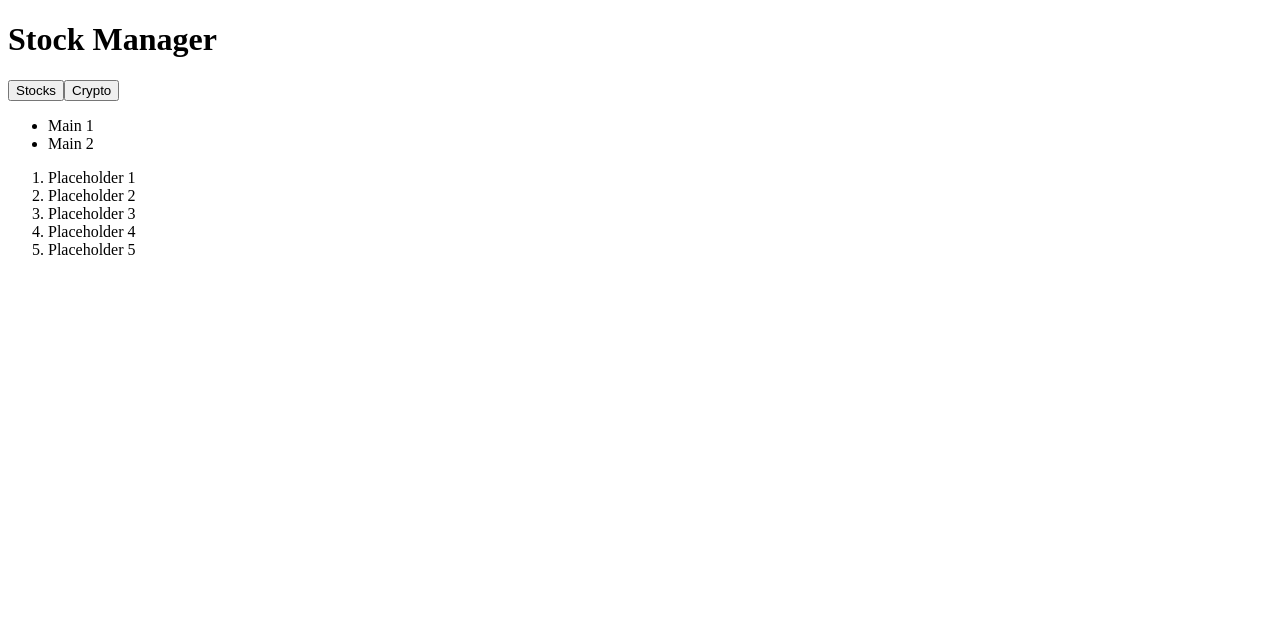
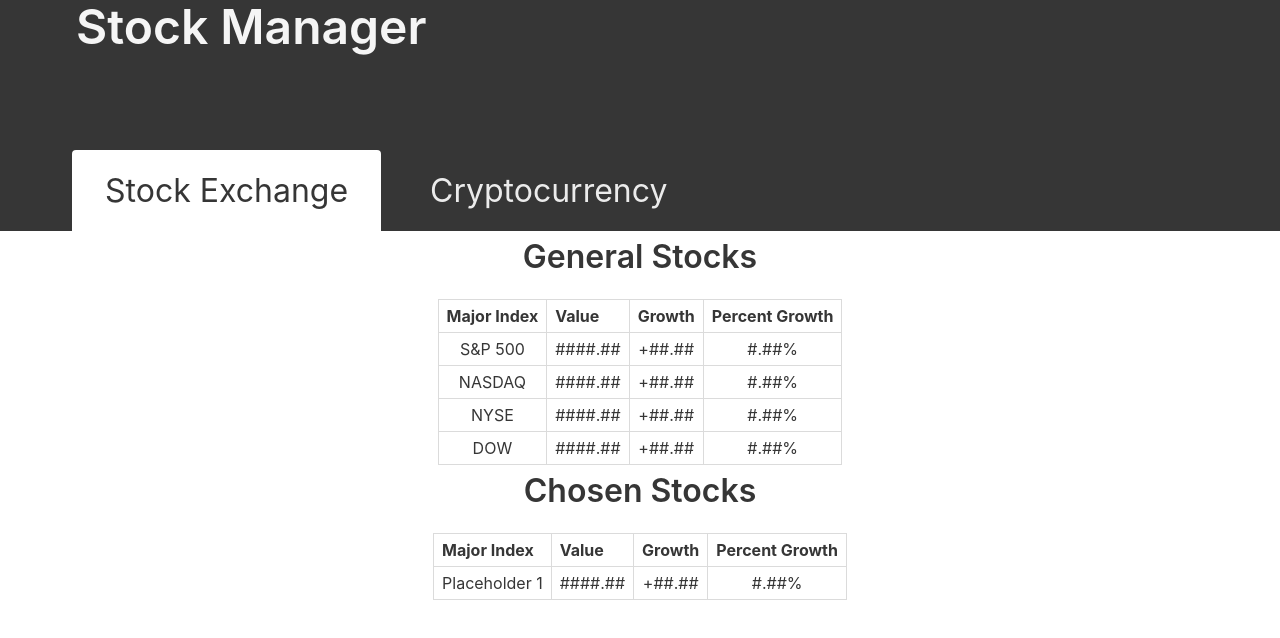
Before and after one commit to tzeuch0922/stock-manager, a plain HTML site: page index.html in a window 1280 px wide. Drawn offline with nearby package versions, Linux system fonts and the light colour scheme.

Commit message:
added basic structure using bulma

```diff
--- a/assets/css/style.css
+++ b/assets/css/style.css
@@ -0,0 +1,4 @@
+table.center {
+    margin-left: auto;
+    margin-right: auto;
+}
--- a/index.html
+++ b/index.html
@@ -3,28 +3,86 @@
 <head>
     <meta charset="UTF-8">
     <meta name="viewport" content="width=device-width, initial-scale=1.0">
+    <link rel="stylesheet" href="https://cdnjs.cloudflare.com/ajax/libs/bulma/0.9.0/css/bulma.min.css">
+    <link rel="stylesheet" href="./assets/css/style.css">
     <title>Stock Manager</title>
-    <!-- Title/Hero -->
-    <header>
-        <h1>Stock Manager</h1>
-    </header>
-
-    <main>
-        <button>Stocks</button><button>Crypto</button>
-        <ul>
-            <li>Main 1</li>
-            <li>Main 2</li>
-        </ul>
-        <ol>
-            <li>Placeholder 1</li>
-            <li>Placeholder 2</li>
-            <li>Placeholder 3</li>
-            <li>Placeholder 4</li>
-            <li>Placeholder 5</li>
-        </ol>
-    </main>
 </head>
 <body>
+    <!-- Hero -->
+    <section class="hero is-dark">
+        <div class="hero-head">
+            <div class="container">
+                <h1 class="title is-size-1 is-text-left has-text-light ml-3">Stock Manager</h1>
+            </div>
+        </div>
+        <div class="hero-body"></div>
+        <div class="hero-foot">
+            <nav class="tabs is-boxed">
+                <div class="container has-text-centered">
+                    <ul class="space-around">
+                        <li class="is-active is-size-3 mx-2"><a>Stock Exchange</a></li>
+                        <li class="is-size-3 mx-2"><a>Cryptocurrency</a></li>
+                    </ul>
+                </div>
+            </nav>
+        </div>
+    </section>
 
+    <!-- Main Content -->
+    <section>
+        <div class="has-text-centered my-2">
+            <h2 class="title is-size-3">General Stocks</h2>
+            <table class="table is-bordered is-narrow center">
+                <tr>
+                    <th>Major Index</th>
+                    <th>Value</th>
+                    <th>Growth</th>
+                    <th>Percent Growth</th>
+                </tr>
+                <tr>
+                    <td>S&P 500</td>
+                    <td id="sp500_raw" class="raw">####.##</td>
+                    <td id="sp500_growth" class="growth">+##.##</td>
+                    <td id="sp500_percent" class="percent">#.##%</td>
+                </tr>
+                <tr>
+                    <td>NASDAQ</td>
+                    <td id="nasdaq_raw" class="raw">####.##</td>
+                    <td id="nasdaq_growth" class="growth">+##.##</td>
+                    <td id="nasdaq_percent" class="percent">#.##%</td>
+                </tr>
+                <tr>
+                    <td>NYSE</td>
+                    <td id="nyse_raw" class="raw">####.##</td>
+                    <td id="nyse_growth" class="growth">+##.##</td>
+                    <td id="nyse_percent" class="percent">#.##%</td>
+                </tr>
+                <tr>
+                    <td>DOW</td>
+                    <td id="dow_raw" class="raw">####.##</td>
+                    <td id="dow_growth" class="growth">+##.##</td>
+                    <td id="dow_percent" class="percent">#.##%</td>
+                </tr>
+            </table>
+        </div>
+        <div class="has-text-centered my-2">
+            <h2 class="title is-size-3">Chosen Stocks</h2>
+            <table class="table is-bordered is-narrow center">
+                <tr>
+                    <th>Major Index</th>
+                    <th>Value</th>
+                    <th>Growth</th>
+                    <th>Percent Growth</th>
+                </tr>
+                <tr>
+                    <td>Placeholder 1</td>
+                    <td id="sp500_raw" class="raw">####.##</td>
+                    <td id="sp500_growth" class="growth">+##.##</td>
+                    <td id="sp500_percent" class="percent">#.##%</td>
+                </tr>
+            </table>
+        </div>
+    </section>
+    <script defer src="https://use.fontawesome.com/releases/v5.3.1/js/all.js"></script>
 </body>
 </html>
```
Also changed, not shown: 1 other file.
